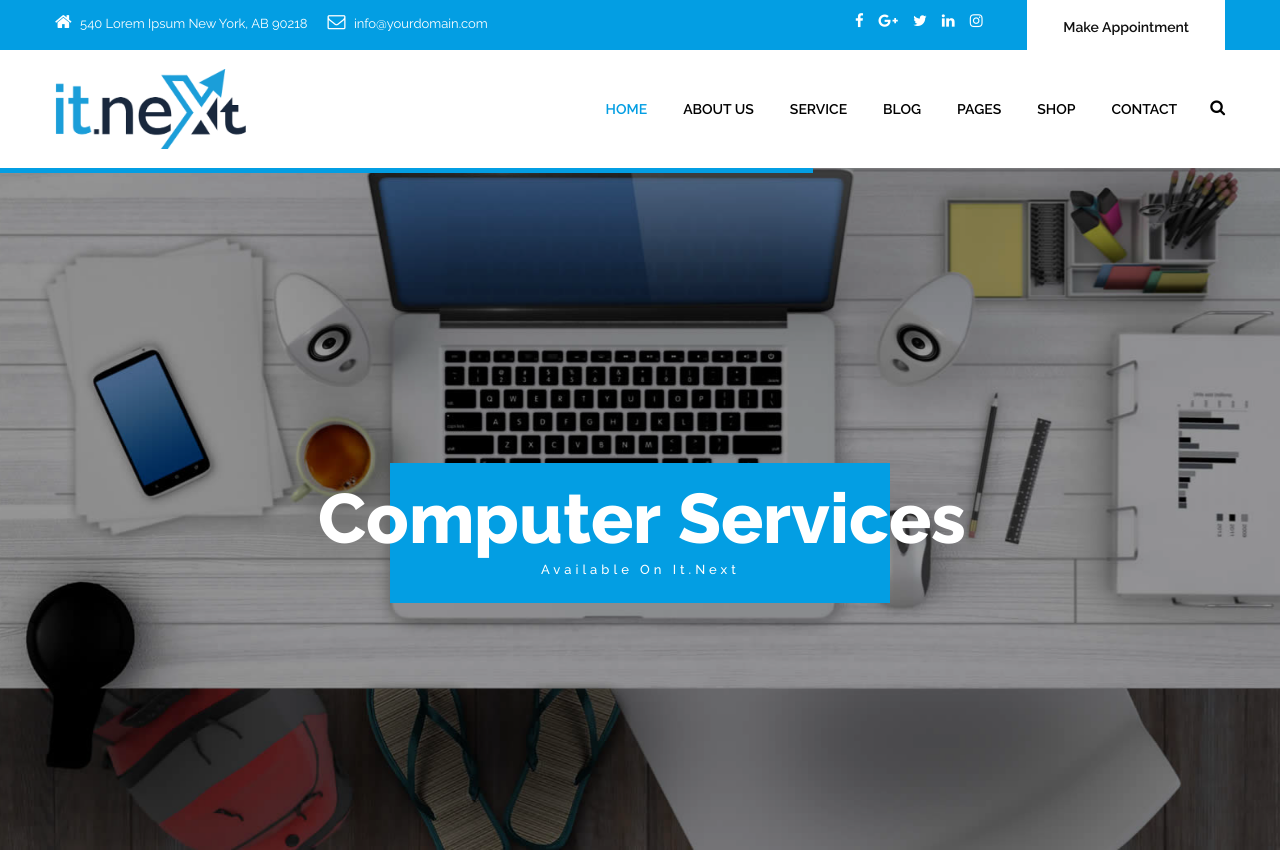
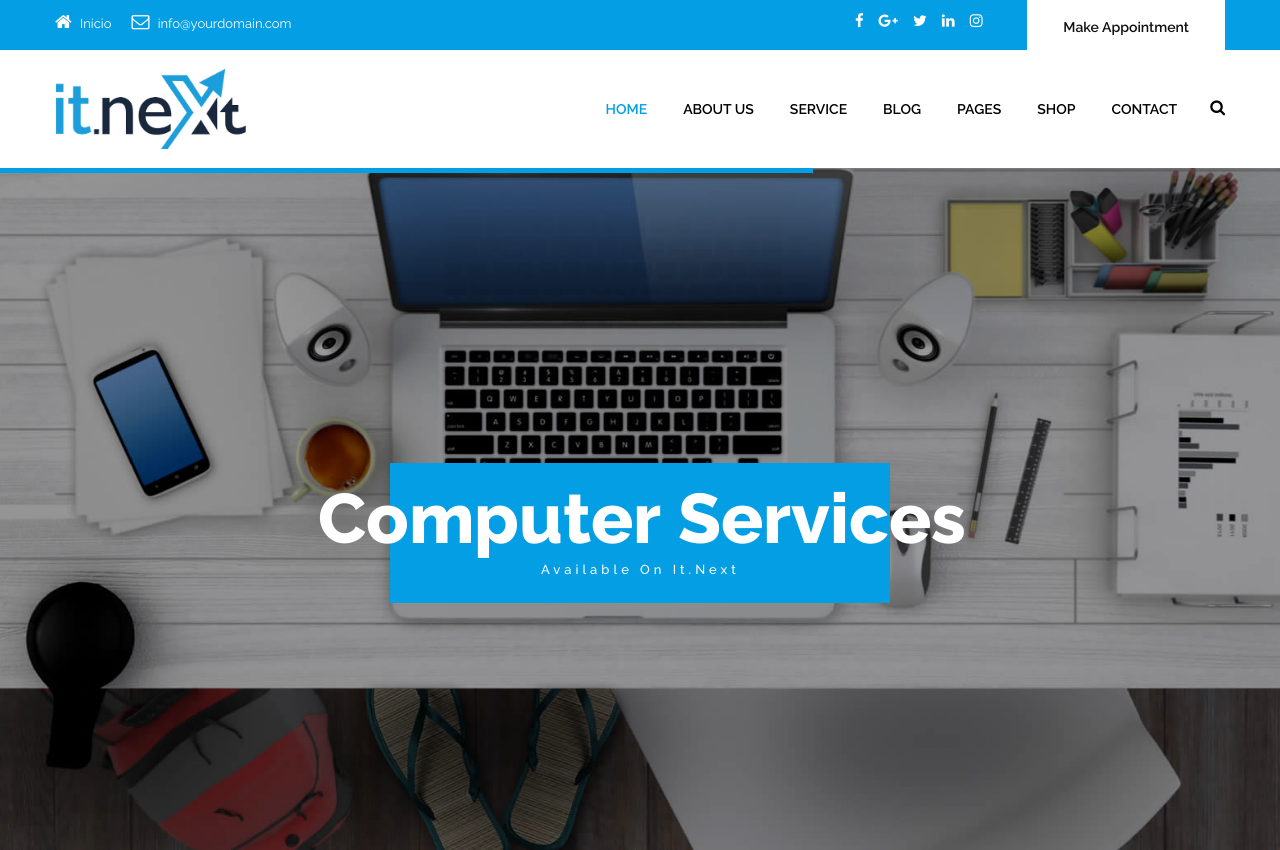
Before and after one commit to jpnewsystems/sitio-web, a plain HTML site: page index.html in a window 1280 px wide. Shown: the top 850 px of the page. Drawn offline with Linux system fonts and the light colour scheme; some packages are replaced by stand-ins of ours.

Commit message:
Commit prueba despliegue automatico 1

```diff
--- a/index.html
+++ b/index.html
@@ -49,7 +49,7 @@
           <div class="full">
             <div class="topbar-left">
               <ul class="list-inline">
-                <li> <span class="topbar-label"><i class="fa  fa-home"></i></span> <span class="topbar-hightlight">540 Lorem Ipsum New York, AB 90218</span> </li>
+                <li> <span class="topbar-label"><i class="fa  fa-home"></i></span> <span class="topbar-hightlight">Inicio</span> </li>
                 <li> <span class="topbar-label"><i class="fa fa-envelope-o"></i></span> <span class="topbar-hightlight"><a href="mailto:info@yourdomain.com">info@yourdomain.com</a></span> </li>
               </ul>
             </div>
```
